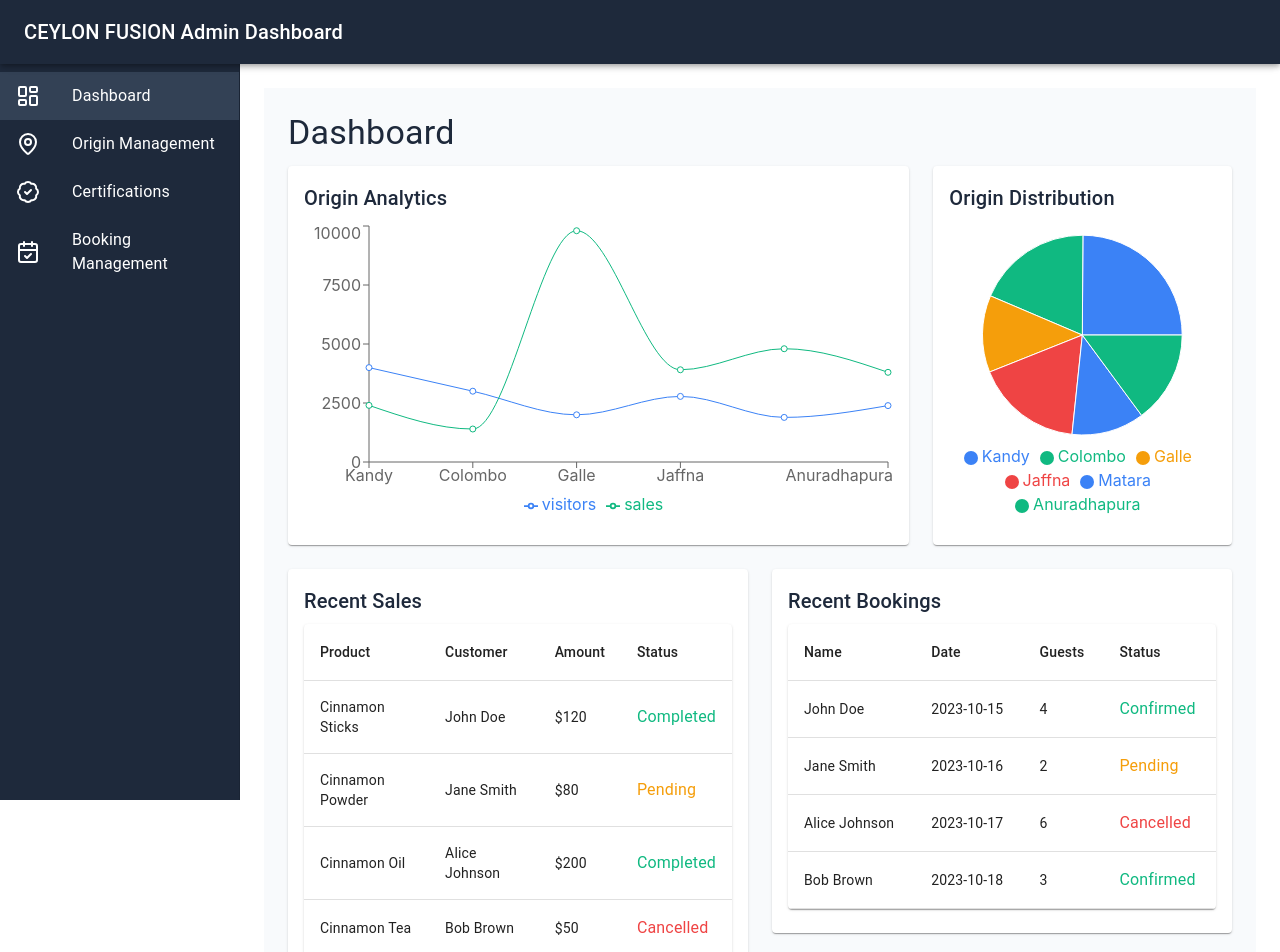
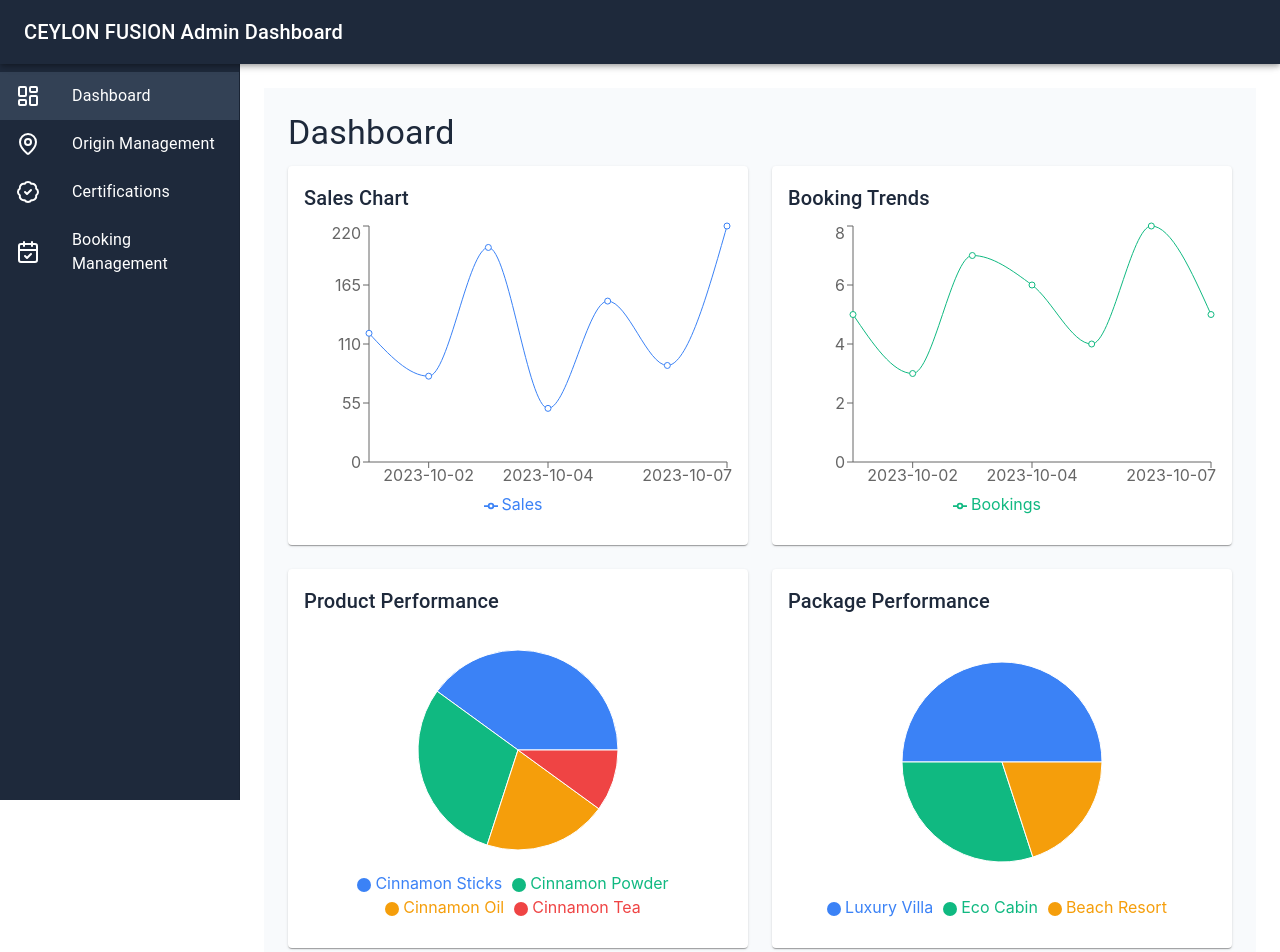
Before and after one commit to Ceylon-Fusion-Project/front-end, a React (Vite) app: page /admin in a window 1280 px wide. Shown: the top 952 px of the page. Built offline with nearby package versions, Linux system fonts and the light colour scheme.

Commit message:
modified dashboard

```diff
--- a/src/pages/AdminPages/Dashboard.tsx
+++ b/src/pages/AdminPages/Dashboard.tsx
@@ -1,32 +1,56 @@
 import { LineChart, Line, XAxis, YAxis, Tooltip, Legend, ResponsiveContainer, PieChart, Pie, Cell } from 'recharts';
-
 import { Card, CardContent, Grid, Typography, Table, TableBody, TableCell, TableContainer, TableHead, TableRow, Paper, Box } from '@mui/material';
 
 const Dashboard = () => {
-  // Origin Analytics Data
-  const originData = [
-    { name: 'Kandy', visitors: 4000, sales: 2400 },
-    { name: 'Colombo', visitors: 3000, sales: 1398 },
-    { name: 'Galle', visitors: 2000, sales: 9800 },
-    { name: 'Jaffna', visitors: 2780, sales: 3908 },
-    { name: 'Matara', visitors: 1890, sales: 4800 },
-    { name: 'Anuradhapura', visitors: 2390, sales: 3800 },
+  // Sales Data (Daily/Weekly Sales with Product)
+  const salesData = [
+    { date: '2023-10-01', product: 'Cinnamon Sticks', sales: 120 },
+    { date: '2023-10-02', product: 'Cinnamon Powder', sales: 80 },
+    { date: '2023-10-03', product: 'Cinnamon Oil', sales: 200 },
+    { date: '2023-10-04', product: 'Cinnamon Tea', sales: 50 },
+    { date: '2023-10-05', product: 'Cinnamon Sticks', sales: 150 },
+    { date: '2023-10-06', product: 'Cinnamon Powder', sales: 90 },
+    { date: '2023-10-07', product: 'Cinnamon Oil', sales: 220 },
   ];
 
   // Recent Sales Data
   const recentSales = [
-    { id: 1, product: 'Cinnamon Sticks', customer: 'John Doe', amount: '$120', status: 'Completed' },
-    { id: 2, product: 'Cinnamon Powder', customer: 'Jane Smith', amount: '$80', status: 'Pending' },
-    { id: 3, product: 'Cinnamon Oil', customer: 'Alice Johnson', amount: '$200', status: 'Completed' },
-    { id: 4, product: 'Cinnamon Tea', customer: 'Bob Brown', amount: '$50', status: 'Cancelled' },
+    { id: 1, product: 'Cinnamon Sticks', customer: 'John Doe', amount: 120, status: 'Completed' },
+    { id: 2, product: 'Cinnamon Powder', customer: 'Jane Smith', amount: 80, status: 'Pending' },
+    { id: 3, product: 'Cinnamon Oil', customer: 'Alice Johnson', amount: 200, status: 'Cancelled' },
+  ];
+
+  // Booking Trends Data (Bookings Over Time with Package Name)
+  const bookingTrendsData = [
+    { date: '2023-10-01', package: 'Luxury Villa', bookings: 5 },
+    { date: '2023-10-02', package: 'Eco Cabin', bookings: 3 },
+    { date: '2023-10-03', package: 'Beach Resort', bookings: 7 },
+    { date: '2023-10-04', package: 'Luxury Villa', bookings: 6 },
+    { date: '2023-10-05', package: 'Eco Cabin', bookings: 4 },
+    { date: '2023-10-06', package: 'Beach Resort', bookings: 8 },
+    { date: '2023-10-07', package: 'Luxury Villa', bookings: 5 },
+  ];
+
+  // Product Performance Data (Best-Selling Cinnamon Products)
+  const productPerformanceData = [
+    { name: 'Cinnamon Sticks', value: 400 },
+    { name: 'Cinnamon Powder', value: 300 },
+    { name: 'Cinnamon Oil', value: 200 },
+    { name: 'Cinnamon Tea', value: 100 },
+  ];
+
+  // Package Performance Data (Accommodation Packages)
+  const packagePerformanceData = [
+    { name: 'Luxury Villa', value: 500 },
+    { name: 'Eco Cabin', value: 300 },
+    { name: 'Beach Resort', value: 200 },
   ];
 
   // Recent Bookings Data
   const recentBookings = [
-    { id: 1, name: 'John Doe', date: '2023-10-15', guests: 4, status: 'Confirmed' },
-    { id: 2, name: 'Jane Smith', date: '2023-10-16', guests: 2, status: 'Pending' },
-    { id: 3, name: 'Alice Johnson', date: '2023-10-17', guests: 6, status: 'Cancelled' },
-    { id: 4, name: 'Bob Brown', date: '2023-10-18', guests: 3, status: 'Confirmed' },
+    { id: 1, name: 'John Doe', date: '2023-10-01', guests: 2, status: 'Confirmed' },
+    { id: 2, name: 'Jane Smith', date: '2023-10-02', guests: 4, status: 'Pending' },
+    { id: 3, name: 'Alice Johnson', date: '2023-10-03', guests: 3, status: 'Cancelled' },
   ];
 
   // Modern Color Scheme
@@ -45,40 +69,83 @@ const Dashboard = () => {
         Dashboard
       </Typography>
 
-      {/* Origin Analytics */}
+      {/* Sales Chart */}
       <Grid container spacing={3} sx={{ mb: 3 }}>
-        <Grid item xs={12} md={8}>
+        <Grid item xs={12} md={6}>
           <Card>
             <CardContent>
               <Typography variant="h6" gutterBottom sx={{ color: colors.text }}>
-                Origin Analytics
+                Sales Chart
               </Typography>
               <ResponsiveContainer width="100%" height={300}>
-                <LineChart data={originData}>
-                  <XAxis dataKey="name" />
+                <LineChart data={salesData}>
+                  <XAxis dataKey="date" />
                   <YAxis />
                   <Tooltip />
                   <Legend />
-                  <Line type="monotone" dataKey="visitors" stroke={colors.primary} />
-                  <Line type="monotone" dataKey="sales" stroke={colors.secondary} />
+                  <Line type="monotone" dataKey="sales" stroke={colors.primary} name="Sales" />
                 </LineChart>
               </ResponsiveContainer>
             </CardContent>
           </Card>
         </Grid>
 
-        {/* Pie Chart for Origin Distribution */}
-        <Grid item xs={12} md={4}>
+        {/* Booking Trends */}
+        <Grid item xs={12} md={6}>
           <Card>
             <CardContent>
               <Typography variant="h6" gutterBottom sx={{ color: colors.text }}>
-                Origin Distribution
+                Booking Trends
+              </Typography>
+              <ResponsiveContainer width="100%" height={300}>
+                <LineChart data={bookingTrendsData}>
+                  <XAxis dataKey="date" />
+                  <YAxis />
+                  <Tooltip />
+                  <Legend />
+                  <Line type="monotone" dataKey="bookings" stroke={colors.secondary} name="Bookings" />
+                </LineChart>
+              </ResponsiveContainer>
+            </CardContent>
+          </Card>
+        </Grid>
+      </Grid>
+
+      {/* Product Performance Pie Chart */}
+      <Grid container spacing={3} sx={{ mb: 3 }}>
+        <Grid item xs={12} md={6}>
+          <Card>
+            <CardContent>
+              <Typography variant="h6" gutterBottom sx={{ color: colors.text }}>
+                Product Performance
               </Typography>
               <ResponsiveContainer width="100%" height={300}>
                 <PieChart>
-                  <Pie data={originData} dataKey="visitors" nameKey="name" cx="50%" cy="50%" outerRadius={100} fill={colors.primary}>
-                    {originData.map((_, index) => (
+                  <Pie data={productPerformanceData} dataKey="value" nameKey="name" cx="50%" cy="50%" outerRadius={100} fill={colors.primary}>
+                    {productPerformanceData.map((_entry, index) => (
                       <Cell key={`cell-${index}`} fill={[colors.primary, colors.secondary, colors.warning, colors.error][index % 4]} />
+                    ))}
+                  </Pie>
+                  <Tooltip />
+                  <Legend />
+                </PieChart>
+              </ResponsiveContainer>
+            </CardContent>
+          </Card>
+        </Grid>
+
+        {/* Package Performance Pie Chart */}
+        <Grid item xs={12} md={6}>
+          <Card>
+            <CardContent>
+              <Typography variant="h6" gutterBottom sx={{ color: colors.text }}>
+                Package Performance
+              </Typography>
+              <ResponsiveContainer width="100%" height={300}>
+                <PieChart>
+                  <Pie data={packagePerformanceData} dataKey="value" nameKey="name" cx="50%" cy="50%" outerRadius={100} fill={colors.primary}>
+                    {packagePerformanceData.map((_entry, index) => (
+                      <Cell key={`cell-${index}`} fill={[colors.primary, colors.secondary, colors.warning][index % 3]} />
                     ))}
                   </Pie>
                   <Tooltip />
@@ -90,13 +157,13 @@ const Dashboard = () => {
         </Grid>
       </Grid>
 
-      {/* Recent Sales */}
+      {/* Recent Purchases */}
       <Grid container spacing={3} sx={{ mb: 3 }}>
         <Grid item xs={12} md={6}>
           <Card>
             <CardContent>
               <Typography variant="h6" gutterBottom sx={{ color: colors.text }}>
-                Recent Sales
+                Recent Purchases
               </Typography>
               <TableContainer component={Paper}>
                 <Table>
```
